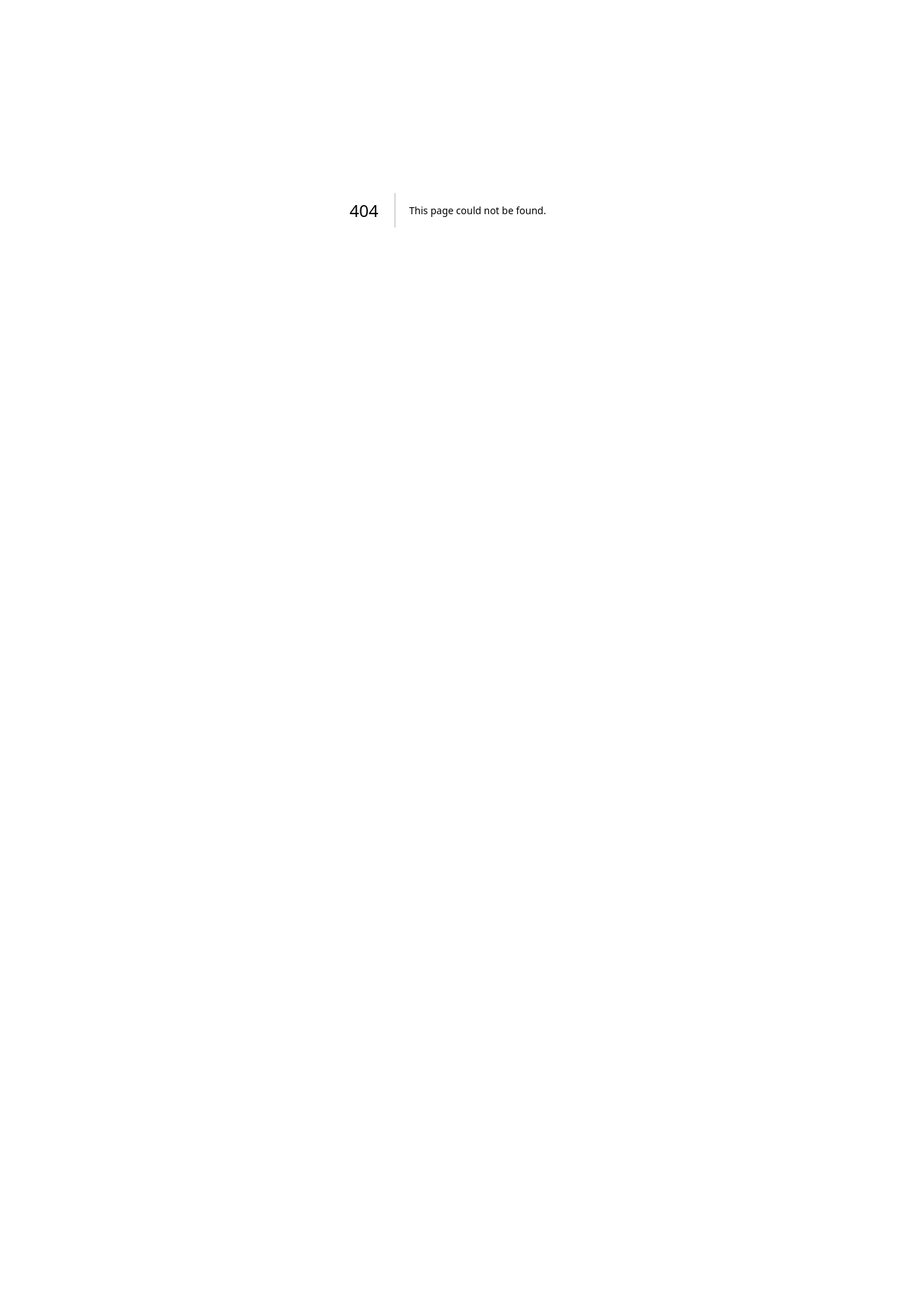
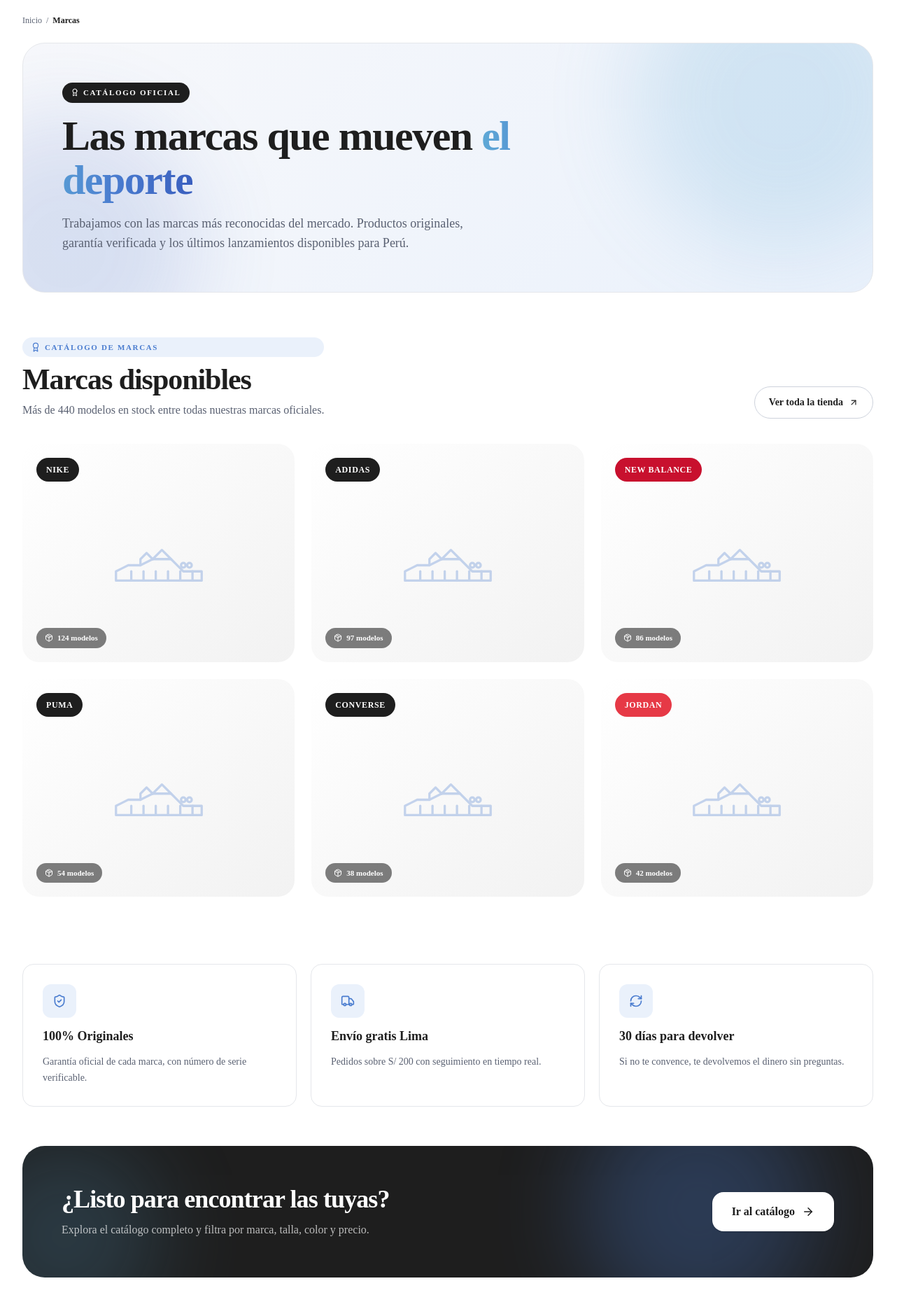
Before and after one commit to Luis06112004/Avax-web, a Next.js app: page /marcas in a window 1280 px wide. Before the commit this address had no page. Shown: the part 100-1980 px from the top of the page at 70% size, 1302 px wide, since content can reach past the window. Before the commit the page ends 800 px from the top, so only its background shows below. Built offline with nearby package versions, Linux system fonts and the light colour scheme.

Commit message:
feat(shop): pagina /marcas con hero, grid de marcas y beneficios

```diff
--- /dev/null
+++ b/src/app/(shop)/marcas/page.tsx
@@ -0,0 +1,188 @@
+import Link from "next/link";
+import {
+  Award,
+  ShieldCheck,
+  Truck,
+  RefreshCw,
+  ArrowRight,
+  ArrowUpRight,
+} from "lucide-react";
+import { BrandCard } from "@/components/product/BrandCard";
+import { Button } from "@/components/ui/Button";
+import { SectionHeader } from "@/components/layout/SectionHeader";
+import type { Brand } from "@/types";
+
+const BRANDS: Brand[] = [
+  { id: "nike", name: "Nike", image: "", modelCount: 124, pillColor: "#1E1E1E" },
+  {
+    id: "adidas",
+    name: "Adidas",
+    image: "",
+    modelCount: 97,
+    pillColor: "#1E1E1E",
+  },
+  {
+    id: "nb",
+    name: "New Balance",
+    image: "",
+    modelCount: 86,
+    pillColor: "#C8102E",
+  },
+  {
+    id: "puma",
+    name: "Puma",
+    image: "",
+    modelCount: 54,
+    pillColor: "#1E1E1E",
+  },
+  {
+    id: "converse",
+    name: "Converse",
+    image: "",
+    modelCount: 38,
+    pillColor: "#1E1E1E",
+  },
+  {
+    id: "jordan",
+    name: "Jordan",
+    image: "",
+    modelCount: 42,
+    pillColor: "#E63946",
+  },
+];
+
+const BENEFITS = [
+  {
+    icon: ShieldCheck,
+    title: "100% Originales",
+    text: "Garantía oficial de cada marca, con número de serie verificable.",
+  },
+  {
+    icon: Truck,
+    title: "Envío gratis Lima",
+    text: "Pedidos sobre S/ 200 con seguimiento en tiempo real.",
+  },
+  {
+    icon: RefreshCw,
+    title: "30 días para devolver",
+    text: "Si no te convence, te devolvemos el dinero sin preguntas.",
+  },
+];
+
+export default function MarcasPage() {
+  return (
+    <>
+      <section className="container-page pt-10 pb-6">
+        <nav className="flex items-center gap-1.5 text-xs text-[var(--foreground-muted)] mb-6">
+          <Link
+            href="/"
+            className="hover:text-[var(--avax-black)] transition-colors"
+          >
+            Inicio
+          </Link>
+          <span>/</span>
+          <span className="text-[var(--avax-black)] font-semibold">Marcas</span>
+        </nav>
+
+        <div className="relative overflow-hidden rounded-[32px] gradient-hero border border-[var(--border)] p-10 md:p-14">
+          <div className="pointer-events-none absolute -top-32 -right-20 w-[420px] h-[420px] rounded-full bg-[var(--avax-blue-light)] opacity-20 blur-3xl" />
+          <div className="pointer-events-none absolute -bottom-32 -left-32 w-[380px] h-[380px] rounded-full bg-[var(--avax-blue-dark)] opacity-15 blur-3xl" />
+
+          <div className="relative max-w-2xl flex flex-col gap-4">
+            <span className="inline-flex items-center gap-1.5 px-3 py-1.5 rounded-full bg-[var(--avax-black)] text-white text-[11px] font-extrabold tracking-[0.15em] uppercase w-fit">
+              <Award size={12} />
+              Catálogo oficial
+            </span>
+            <h1 className="text-4xl md:text-5xl lg:text-6xl font-black leading-[1.05] tracking-tight text-[var(--avax-black)]">
+              Las marcas que mueven{" "}
+              <span className="bg-gradient-to-r from-[var(--avax-blue-light)] via-[var(--avax-blue-medium)] to-[var(--avax-blue-dark)] bg-clip-text text-transparent">
+                el deporte
+              </span>
+            </h1>
+            <p className="text-base md:text-lg text-[var(--foreground-muted)] max-w-xl">
+              Trabajamos con las marcas más reconocidas del mercado. Productos
+              originales, garantía verificada y los últimos lanzamientos
+              disponibles para Perú.
+            </p>
+          </div>
+        </div>
+      </section>
+
+      <section className="container-page py-10">
+        <SectionHeader
+          tag={{ label: "Catálogo de marcas", icon: <Award size={14} /> }}
+          title="Marcas disponibles"
+          subtitle="Más de 440 modelos en stock entre todas nuestras marcas oficiales."
+          end={
+            <Link
+              href="/tienda"
+              className="inline-flex items-center gap-2 px-5 py-3 rounded-full bg-white border border-[var(--border-strong)] text-sm font-bold text-[var(--avax-black)] hover:border-[var(--primary)] hover:text-[var(--primary)] transition-colors"
+            >
+              Ver toda la tienda
+              <ArrowUpRight size={14} />
+            </Link>
+          }
+          className="mb-9"
+        />
+
+        <div className="grid grid-cols-1 sm:grid-cols-2 lg:grid-cols-3 gap-6">
+          {BRANDS.map((brand) => (
+            <BrandCard key={brand.id} brand={brand} />
+          ))}
+        </div>
+      </section>
+
+      <section className="container-page py-14">
+        <div className="grid grid-cols-1 md:grid-cols-3 gap-5">
+          {BENEFITS.map(({ icon: Icon, title, text }) => (
+            <div
+              key={title}
+              className="flex flex-col gap-3 p-7 rounded-2xl bg-white border border-[var(--border)] hover:border-[var(--primary)] hover:-translate-y-1 hover:shadow-lg transition-all duration-200"
+            >
+              <span className="inline-flex w-12 h-12 rounded-xl bg-[var(--primary-soft)] text-[var(--primary)] items-center justify-center">
+                <Icon size={20} />
+              </span>
+              <h3 className="text-lg font-extrabold text-[var(--avax-black)]">
+                {title}
+              </h3>
+              <p className="text-sm text-[var(--foreground-muted)] leading-relaxed">
+                {text}
+              </p>
+            </div>
+          ))}
+        </div>
+      </section>
+
+      <section className="container-page pb-16">
+        <div className="relative overflow-hidden rounded-[32px] bg-[var(--avax-black)] p-10 md:p-14">
+          <div className="pointer-events-none absolute inset-0">
+            <div className="absolute -top-20 right-20 w-[340px] h-[340px] rounded-full bg-[var(--primary)] opacity-30 blur-3xl" />
+            <div className="absolute -bottom-20 -left-20 w-[280px] h-[280px] rounded-full bg-[var(--avax-blue-light)] opacity-20 blur-3xl" />
+          </div>
+
+          <div className="relative flex flex-col md:flex-row md:items-center md:justify-between gap-6">
+            <div className="max-w-xl flex flex-col gap-3">
+              <h2 className="text-3xl md:text-4xl font-black text-white tracking-tight">
+                ¿Listo para encontrar las tuyas?
+              </h2>
+              <p className="text-sm md:text-base text-white/70">
+                Explora el catálogo completo y filtra por marca, talla, color y
+                precio.
+              </p>
+            </div>
+            <Link href="/tienda">
+              <Button
+                variant="white"
+                size="lg"
+                icon={<ArrowRight size={18} />}
+                iconPosition="right"
+              >
+                Ir al catálogo
+              </Button>
+            </Link>
+          </div>
+        </div>
+      </section>
+    </>
+  );
+}
```
